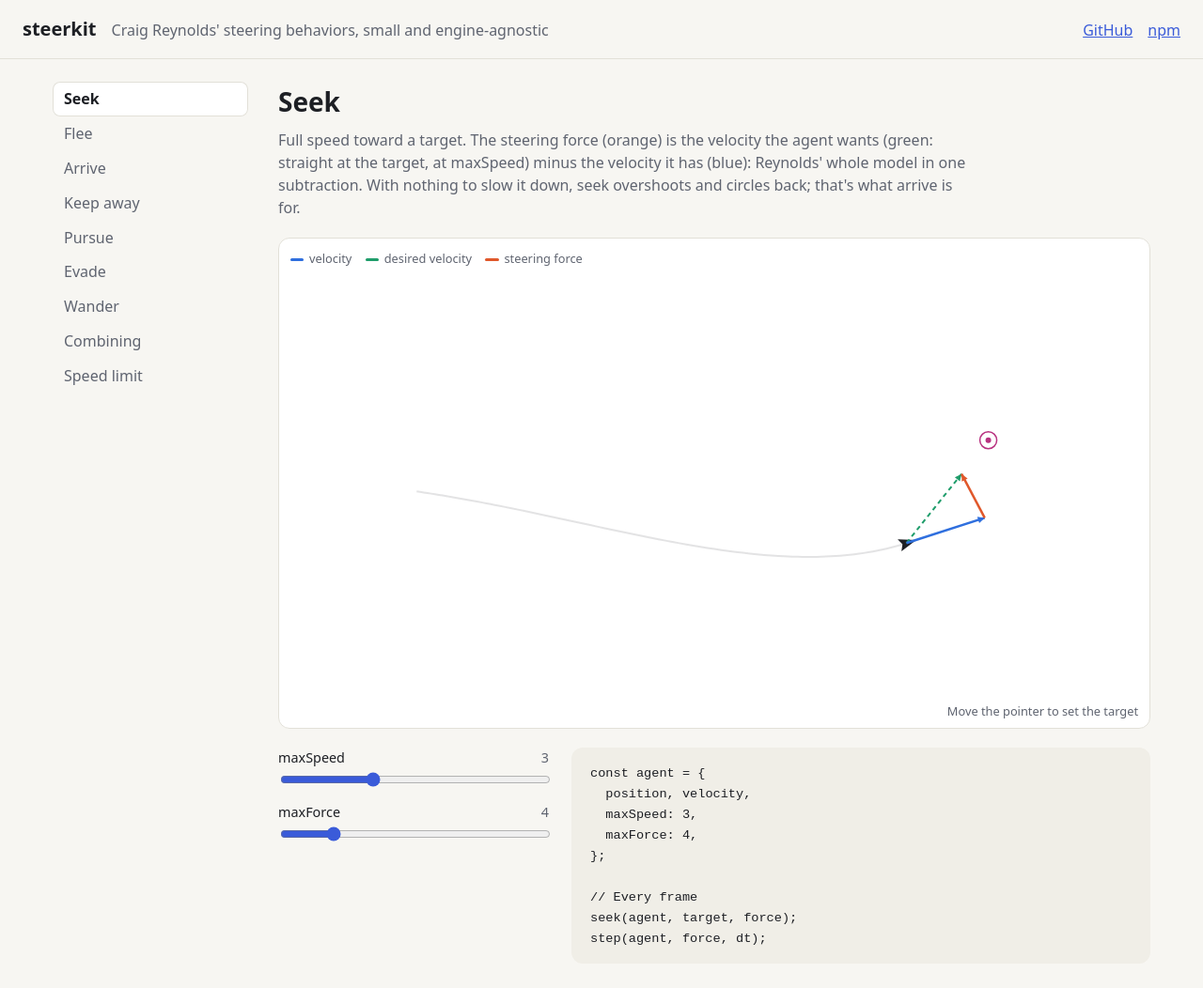
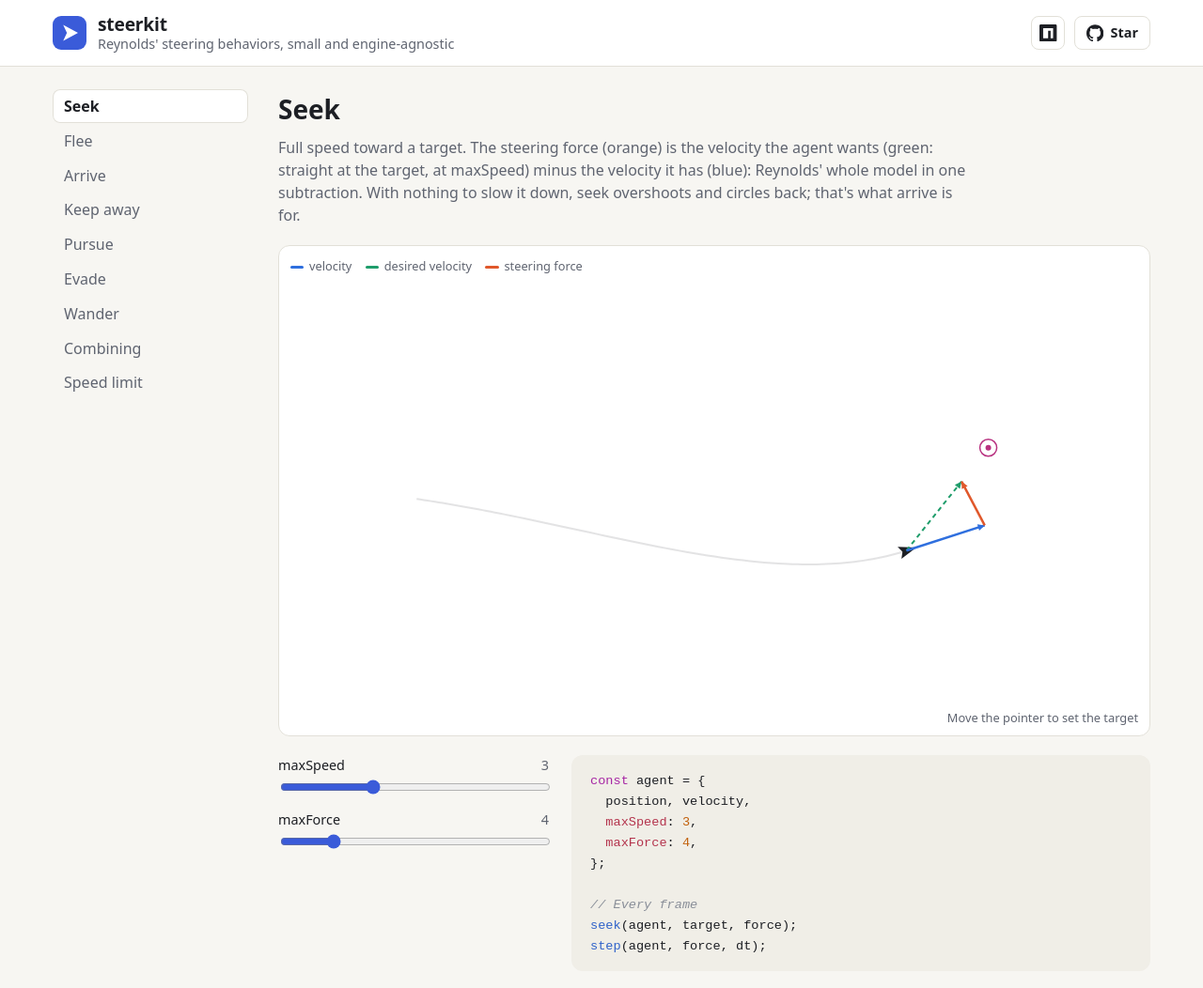
Before and after one commit to thibautlfr/steerkit, a website built with Vite: page apps/docs/index.html in a window 1280 px wide. Shown: the whole page at 94% size. Built offline with nearby package versions, Linux system fonts and the light colour scheme; no server answers.

Commit message:
docs(site): redesign the header, highlight the code snippets

```diff
--- a/apps/docs/index.html
+++ b/apps/docs/index.html
@@ -12,14 +12,45 @@
 	</head>
 	<body>
 		<header class="top">
-			<a class="brand" href="#seek">steerkit</a>
-			<p class="tagline">
-				Craig Reynolds' steering behaviors, small and engine-agnostic
-			</p>
-			<nav class="links">
-				<a href="https://github.com/thibautlfr/steerkit">GitHub</a>
-				<a href="https://www.npmjs.com/package/steerkit">npm</a>
-			</nav>
+			<div class="top-inner">
+				<a class="brand" href="#seek">
+					<svg class="logo" viewBox="0 0 32 32" aria-hidden="true">
+						<rect width="32" height="32" rx="8" />
+						<path d="M24 16 10 23.5l3.5-7.5L10 8.5Z" />
+					</svg>
+					<span class="brand-text">
+						<span class="name">steerkit</span>
+						<span class="tagline">Reynolds' steering behaviors, small and engine-agnostic</span>
+					</span>
+				</a>
+				<nav class="links" aria-label="Project">
+					<a
+						class="icon-link"
+						href="https://www.npmjs.com/package/steerkit"
+						title="steerkit on npm"
+					>
+						<span class="sr-only">steerkit on npm</span>
+						<svg viewBox="0 0 24 24" aria-hidden="true">
+							<path
+								d="M1.763 0C.786 0 0 .786 0 1.763v20.474C0 23.214.786 24 1.763 24h20.474c.977 0 1.763-.786 1.763-1.763V1.763C24 .786 23.214 0 22.237 0zM5.13 5.323l13.837.019-.009 13.836h-3.464l.01-10.382h-3.456L12.04 19.17H5.113z"
+							/>
+						</svg>
+					</a>
+					<a
+						class="github"
+						href="https://github.com/thibautlfr/steerkit"
+						aria-label="steerkit on GitHub"
+					>
+						<svg viewBox="0 0 24 24" aria-hidden="true">
+							<path
+								d="M12 .297c-6.63 0-12 5.373-12 12 0 5.303 3.438 9.8 8.205 11.385.6.113.82-.258.82-.577 0-.285-.01-1.04-.015-2.04-3.338.724-4.042-1.61-4.042-1.61C4.422 18.07 3.633 17.7 3.633 17.7c-1.087-.744.084-.729.084-.729 1.205.084 1.838 1.236 1.838 1.236 1.07 1.835 2.809 1.305 3.495.998.108-.776.417-1.305.76-1.605-2.665-.3-5.466-1.332-5.466-5.93 0-1.31.465-2.38 1.235-3.22-.135-.303-.54-1.523.105-3.176 0 0 1.005-.322 3.3 1.23.96-.267 1.98-.399 3-.405 1.02.006 2.04.138 3 .405 2.28-1.552 3.285-1.23 3.285-1.23.645 1.653.24 2.873.12 3.176.765.84 1.23 1.91 1.23 3.22 0 4.61-2.805 5.625-5.475 5.92.42.36.81 1.096.81 2.22 0 1.606-.015 2.896-.015 3.286 0 .315.21.69.825.57C20.565 22.092 24 17.592 24 12.297c0-6.627-5.373-12-12-12"
+							/>
+						</svg>
+						<span>Star</span>
+						<span class="count" id="stars" hidden></span>
+					</a>
+				</nav>
+			</div>
 		</header>
 
 		<div class="layout">
--- /dev/null
+++ b/apps/docs/src/highlight.ts
@@ -0,0 +1,31 @@
+// A tiny TypeScript highlighter for the demos' snippets, which are short and
+// written here: comments, strings, numbers, keywords, calls and object keys
+// cover them, without shipping a full grammar.
+
+const TOKENS = new RegExp(
+	[
+		"(?<comment>//[^\\n]*)",
+		'(?<string>"[^"\\n]*"|`[^`]*`)',
+		"(?<keyword>\\b(?:const|let|function|return|new|import|from|export)\\b)",
+		"(?<number>\\b\\d+(?:\\.\\d+)?\\b)",
+		"(?<call>\\b[A-Za-z_]\\w*(?=\\())",
+		"(?<key>\\b[A-Za-z_]\\w*(?=:))",
+	].join("|"),
+	"g",
+);
+
+const escapeHtml = (text: string): string =>
+	text.replace(/&/g, "&amp;").replace(/</g, "&lt;").replace(/>/g, "&gt;");
+
+/** `code` as HTML, each token wrapped in a `<span class="tok-…">`. */
+export function highlight(code: string): string {
+	let html = "";
+	let last = 0;
+	for (const match of code.matchAll(TOKENS)) {
+		const kind = Object.entries(match.groups ?? {}).find(([, v]) => v)?.[0];
+		html += escapeHtml(code.slice(last, match.index));
+		html += `<span class="tok-${kind}">${escapeHtml(match[0])}</span>`;
+		last = match.index + match[0].length;
+	}
+	return html + escapeHtml(code.slice(last));
+}
--- a/apps/docs/src/main.ts
+++ b/apps/docs/src/main.ts
@@ -4,6 +4,7 @@ import { combineDemo } from "./demos/combine.ts";
 import { evadeDemo, pursueDemo } from "./demos/prediction.ts";
 import { speedLimitDemo } from "./demos/speed-limit.ts";
 import { wanderDemo } from "./demos/wander.ts";
+import { highlight } from "./highlight.ts";
 import { Stage } from "./stage.ts";
 
 const demos: Demo[] = [
@@ -96,7 +97,7 @@ const show = () => {
 		demo.params.map((p) => [p.key, p.value]),
 	);
 	const render = () => {
-		code.textContent = demo.code(values);
+		code.innerHTML = highlight(demo.code(values));
 	};
 	form.replaceChildren(...demo.params.map((p) => control(p, values, render)));
 	render();
@@ -105,3 +106,17 @@ const show = () => {
 
 window.addEventListener("hashchange", show);
 show();
+
+// The star count on the GitHub button, when the API answers (it allows 60
+// unauthenticated requests an hour per visitor)
+const stars = element("stars");
+fetch("https://api.github.com/repos/thibautlfr/steerkit")
+	.then((response) => (response.ok ? response.json() : undefined))
+	.then((repo?: { stargazers_count?: number }) => {
+		const count = repo?.stargazers_count;
+		if (count === undefined) return;
+		stars.textContent =
+			count >= 1000 ? `${(count / 1000).toFixed(1)}k` : String(count);
+		stars.hidden = false;
+	})
+	.catch(() => {});
--- a/apps/docs/src/style.css
+++ b/apps/docs/src/style.css
@@ -13,6 +13,12 @@
 	--zone: rgba(184, 50, 128, 0.08);
 	--trail: rgba(29, 31, 36, 0.12);
 	--code-bg: #f0eee7;
+	--tok-comment: #8a8f99;
+	--tok-keyword: #a626a4;
+	--tok-string: #3f8a2b;
+	--tok-number: #c2610c;
+	--tok-call: #2f62c9;
+	--tok-key: #b4344d;
 	color-scheme: light;
 }
 
@@ -32,6 +38,12 @@
 		--zone: rgba(240, 117, 182, 0.1);
 		--trail: rgba(232, 230, 225, 0.14);
 		--code-bg: #23262e;
+		--tok-comment: #7d828c;
+		--tok-keyword: #d18ef0;
+		--tok-string: #98c379;
+		--tok-number: #e5a065;
+		--tok-call: #7aa8ff;
+		--tok-key: #ef8a9a;
 		color-scheme: dark;
 	}
 }
@@ -55,31 +67,122 @@ a {
 	color: var(--accent);
 }
 
+.sr-only {
+	position: absolute;
+	width: 1px;
+	height: 1px;
+	overflow: hidden;
+	clip-path: inset(50%);
+	white-space: nowrap;
+}
+
 .top {
+	border-bottom: 1px solid var(--border);
+	background: var(--surface);
+}
+
+.top-inner {
 	display: flex;
-	flex-wrap: wrap;
-	align-items: baseline;
-	gap: 0.25rem 1rem;
-	padding: 1rem 1.5rem;
-	border-bottom: 1px solid var(--border);
+	align-items: center;
+	justify-content: space-between;
+	gap: 1rem;
+	max-width: 76rem;
+	margin: 0 auto;
+	padding: 0.85rem 1.5rem;
 }
 
 .brand {
-	font-weight: 700;
-	font-size: 1.25rem;
+	display: flex;
+	align-items: center;
+	gap: 0.75rem;
+	min-width: 0;
 	color: var(--text);
 	text-decoration: none;
 }
 
+.logo {
+	flex: none;
+	width: 2.25rem;
+	height: 2.25rem;
+}
+
+.logo rect {
+	fill: var(--accent);
+}
+
+.logo path {
+	fill: var(--surface);
+}
+
+.brand-text {
+	display: grid;
+	min-width: 0;
+}
+
+.name {
+	font-weight: 700;
+	font-size: 1.2rem;
+	line-height: 1.2;
+	letter-spacing: -0.01em;
+}
+
 .tagline {
-	margin: 0;
+	font-size: 0.9rem;
+	line-height: 1.35;
 	color: var(--muted);
-	flex: 1;
 }
 
 .links {
 	display: flex;
-	gap: 1rem;
+	flex: none;
+	align-items: center;
+	gap: 0.6rem;
+}
+
+.links svg {
+	width: 1.15rem;
+	height: 1.15rem;
+	fill: currentColor;
+}
+
+.icon-link,
+.github {
+	display: inline-flex;
+	align-items: center;
+	height: 2.25rem;
+	border: 1px solid var(--border);
+	border-radius: 0.5rem;
+	color: var(--text);
+	text-decoration: none;
+	font-size: 0.9rem;
+	font-weight: 600;
+	transition:
+		background-color 0.15s,
+		border-color 0.15s;
+}
+
+.icon-link {
+	justify-content: center;
+	width: 2.25rem;
+}
+
+.icon-link:hover,
+.github:hover {
+	background: var(--bg);
+	border-color: var(--muted);
+}
+
+.github {
+	gap: 0.45rem;
+	padding: 0 0.75rem;
+}
+
+.github .count {
+	margin-left: 0.1rem;
+	padding-left: 0.55rem;
+	border-left: 1px solid var(--border);
+	font-variant-numeric: tabular-nums;
+	color: var(--muted);
 }
 
 .layout {
@@ -243,14 +346,42 @@ canvas {
 	tab-size: 2;
 }
 
+.tok-comment {
+	color: var(--tok-comment);
+	font-style: italic;
+}
+
+.tok-keyword {
+	color: var(--tok-keyword);
+}
+
+.tok-string {
+	color: var(--tok-string);
+}
+
+.tok-number {
+	color: var(--tok-number);
+}
+
+.tok-call {
+	color: var(--tok-call);
+}
+
+.tok-key {
+	color: var(--tok-key);
+}
+
 @media (max-width: 52rem) {
-	.top {
-		padding: 1rem;
+	.top-inner {
+		padding: 0.75rem 1rem;
 	}
 
 	.tagline {
-		order: 3;
-		flex-basis: 100%;
+		font-size: 0.8rem;
+	}
+
+	.github span:first-of-type {
+		display: none;
 	}
 
 	.layout {
```
